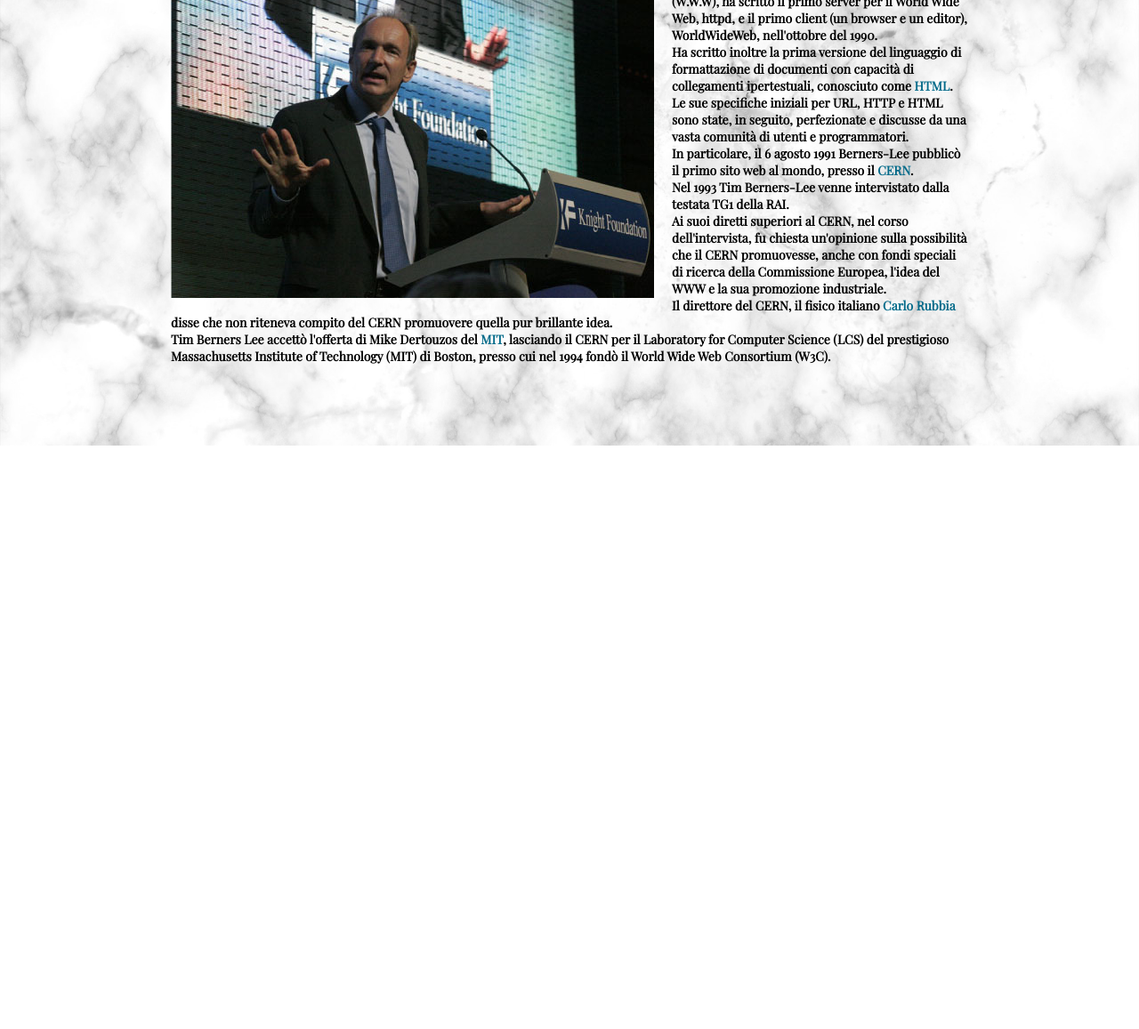
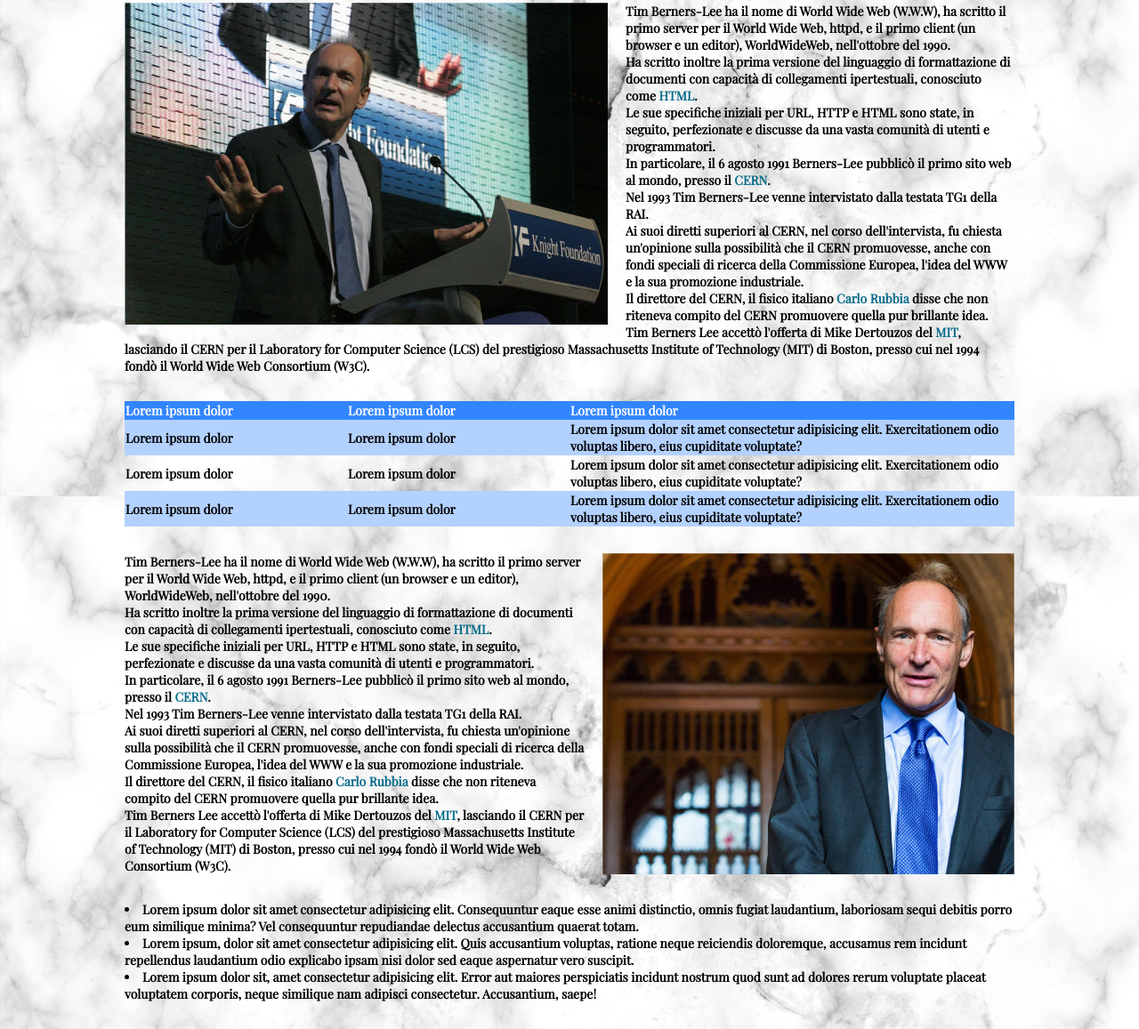
Before and after one commit to AlexandreLemes91/html-css-booleaner, a website: page BooleanerX/index.html in a window 1280 px wide. Shown: the part 299-1456 px from the top of the page at 89% size. Before the commit the page ends 800 px from the top, so only its background shows below. Drawn offline with nearby package versions, Linux system fonts and the light colour scheme.

Commit message:
2nd img + ul + p

```diff
--- a/BooleanerX/css/master.css
+++ b/BooleanerX/css/master.css
@@ -6,6 +6,7 @@
 body{
     background-image: url(../../img/background.jpg);
     background-size: cover;
+    background-attachment: fixed
 }
 
 /* logo */
@@ -13,7 +14,6 @@
     height: 120px;
     background-color: rgba(42, 152, 185, 0.6);
     padding: 20px 0px;
-    background-attachment: fixed;
 }
 
 header img{
@@ -21,7 +21,7 @@
 }
 
 header > div{
-    width: 70%;
+    width: 1000px;
     margin: auto;
 }
 
@@ -31,12 +31,15 @@
 
 /* main */
 main{
-    width: 70%;
+    width: 1000px;
     margin: auto;
-    padding: 30px 0;
     font-family: 'Playfair Display', serif;
     font-weight: 600;
     font-size: 14px;
+}
+
+section{
+    margin-top: 30px;
 }
 
 /* section title */
@@ -65,3 +68,46 @@
     float: left;
     margin-right: 20px;
 }
+
+/* table */
+table{
+    border-collapse: collapse;
+}
+
+thead{
+    background-color: rgb(51, 133, 255);
+    color: white;
+    text-align: left;
+}
+
+.safereading{
+    background-color: rgb(179, 209, 255);
+  }
+
+.squaredata{
+    width: 25%;
+  }
+
+.squaredatatext{
+    width: 50%;
+  }
+
+/* 2nd img */
+.img2::after{
+    display: table;
+    clear: both;
+    content: "";
+}
+.img2 div{
+    background-image: url(../../img/tim-2.jpg);
+    width: 463px;
+    height: 361px;
+    float: right;
+    margin-left: 20px;
+}
+
+
+ul{
+    list-style-position: inside;
+    padding-left: 0px;
+}
--- a/BooleanerX/index.html
+++ b/BooleanerX/index.html
@@ -46,7 +46,68 @@
             Il direttore del CERN, il fisico italiano <a href="">Carlo Rubbia</a> disse che non riteneva compito del CERN promuovere quella pur brillante idea.<br>
             Tim Berners Lee accettò l'offerta di Mike Dertouzos del <a href="">MIT</a>, lasciando il CERN per il Laboratory for Computer Science (LCS) del prestigioso Massachusetts Institute of Technology (MIT) di Boston, presso cui nel 1994 fondò il World Wide Web Consortium (W3C).
             <p>
+        </section>
+
+        <!-- Table -->
         <section>
+            <table>
+              <thead>
+                <tr>
+                  <th class="squaredata">Lorem ipsum dolor</th>
+                  <th class="squaredata">Lorem ipsum dolor</th>
+                  <th class="squaredata">Lorem ipsum dolor</th>
+                </tr>
+              </thead>
+
+              <tbody>
+                <tr class="safereading">
+                  <td class="squaredata">Lorem ipsum dolor</td>
+                  <td class="squaredata">Lorem ipsum dolor</td>
+                  <td class="squaredatatext">Lorem ipsum dolor sit amet consectetur adipisicing elit. Exercitationem odio voluptas libero, eius cupiditate voluptate?</td>
+                </tr>
+                <tr>
+                  <td class="squaredata">Lorem ipsum dolor</td>
+                  <td class="squaredata">Lorem ipsum dolor</td>
+                  <td class="squaredatatext">Lorem ipsum dolor sit amet consectetur adipisicing elit. Exercitationem odio voluptas libero, eius cupiditate voluptate?</td>
+                  </tr>
+                <tr class="safereading">
+                  <td class="squaredata">Lorem ipsum dolor</td>
+                  <td class="squaredata">Lorem ipsum dolor</td>
+                  <td class="squaredatatext">Lorem ipsum dolor sit amet consectetur adipisicing elit. Exercitationem odio voluptas libero, eius cupiditate voluptate?</td>
+                </tr>
+              </tbody>
+            </table>
+        </section>
+
+        <!-- 2nd img + ul -->
+        <section class="img2">
+            <div></div>
+            <p>
+                Tim Berners-Lee ha il nome di World Wide Web (W.W.W), ha scritto il primo server per il World Wide Web, httpd, e il primo client (un browser e un editor), WorldWideWeb, nell'ottobre del 1990.<br>
+                Ha scritto inoltre la prima versione del linguaggio di formattazione di documenti con capacità di collegamenti ipertestuali, conosciuto come <a href="">HTML</a>.<br>
+                Le sue specifiche iniziali per URL, HTTP e HTML sono state, in seguito, perfezionate e discusse da una vasta comunità di utenti e programmatori.<br>
+                In particolare, il 6 agosto 1991 Berners-Lee pubblicò il primo sito web al mondo, presso il <a href="">CERN</a>.<br>
+                Nel 1993 Tim Berners-Lee venne intervistato dalla testata TG1 della RAI.<br>
+                Ai suoi diretti superiori al CERN, nel corso dell'intervista, fu chiesta un'opinione sulla possibilità che il CERN promuovesse, anche con fondi speciali di ricerca della Commissione Europea, l'idea del WWW e la sua promozione industriale.<br>
+                Il direttore del CERN, il fisico italiano <a href="">Carlo Rubbia</a> disse che non riteneva compito del CERN promuovere quella pur brillante idea.<br>
+                Tim Berners Lee accettò l'offerta di Mike Dertouzos del <a href="">MIT</a>, lasciando il CERN per il Laboratory for Computer Science (LCS) del prestigioso Massachusetts Institute of Technology (MIT) di Boston, presso cui nel 1994 fondò il World Wide Web Consortium (W3C).
+            <p>
+        </section>
+
+        <!-- section ul -->
+        <section>
+            <ul>
+                <li>Lorem ipsum dolor sit amet consectetur adipisicing elit. Consequuntur eaque esse animi distinctio, omnis fugiat laudantium, laboriosam sequi debitis porro eum similique minima? Vel consequuntur repudiandae delectus accusantium quaerat totam.</li>
+                <li>Lorem ipsum, dolor sit amet consectetur adipisicing elit. Quis accusantium voluptas, ratione neque reiciendis doloremque, accusamus rem incidunt repellendus laudantium odio explicabo ipsam nisi dolor sed eaque aspernatur vero suscipit.</li>
+                <li>Lorem ipsum dolor sit, amet consectetur adipisicing elit. Error aut maiores perspiciatis incidunt nostrum quod sunt ad dolores rerum voluptate placeat voluptatem corporis, neque similique nam adipisci consectetur. Accusantium, saepe!</li>
+            </ul>
+        </section>
+
+        <!-- section other video -->
+        <section>
+
+        </section>
+
 
     </main>
 
```
